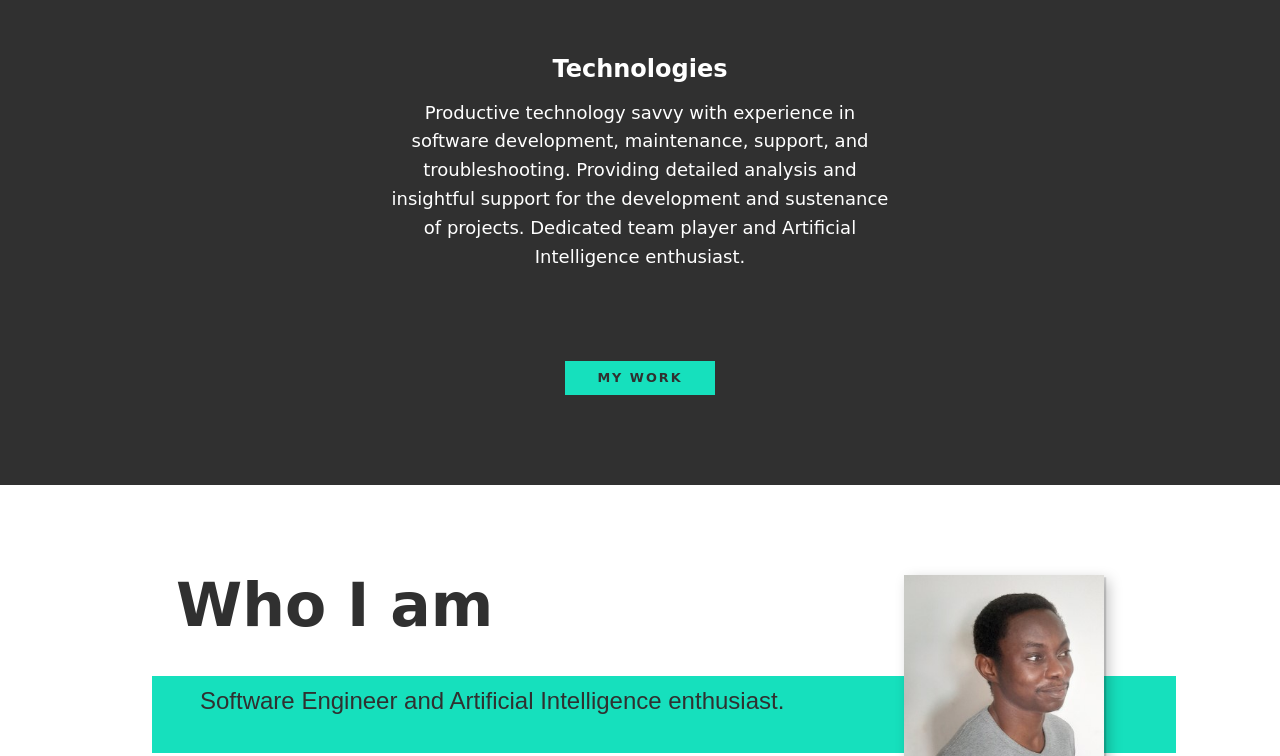
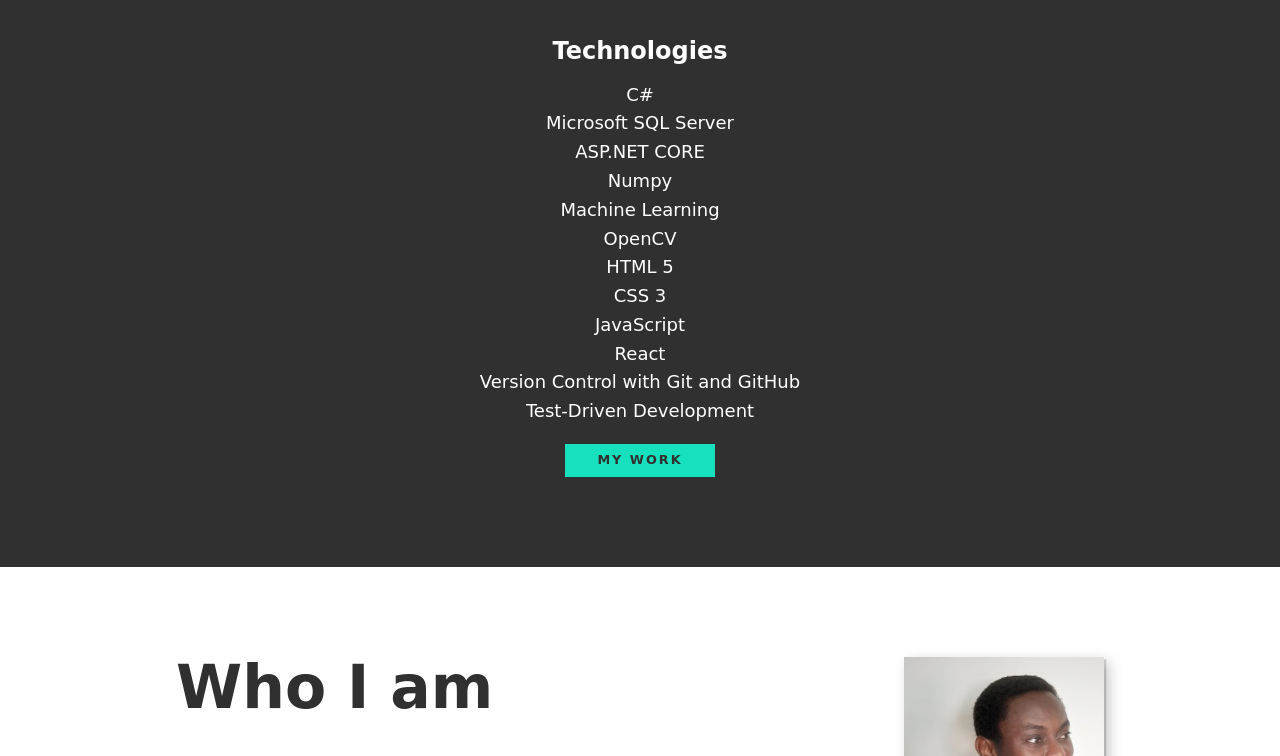
Before and after one commit to Danotsonof/danotsonof.github.io, a plain HTML site: page index.html in a window 1280 px wide. Shown: the part 715-1471 px from the top of the page. Drawn offline with Linux system fonts and the light colour scheme; a web font is replaced by a local one.

Commit message:
updating skills

```diff
--- a/css/site.css
+++ b/css/site.css
@@ -315,9 +315,9 @@
     }
 }
 
-/* My Services */
+/* My Skills */
 
-.my-services {
+.my-skills {
     background-color: var(--clr-dark);
 /*    background-image: url(../image/component_15.png);*/
     background-size: cover;
@@ -325,12 +325,12 @@
     text-align: center;
 }
 
-.section__title--services {
+.section__title--skills {
     color: var(--clr-accent);
     position: relative;
 }
 
-.section__title--services::after {
+.section__title--skills::after {
     content: '';
     display: block;
     width: 2em;
@@ -340,26 +340,20 @@
     opacity: 0.25;
 }
 
-.services {
+.skills {
     margin-bottom: 4em;
-}
-
-.service {
     max-width: 500px;
     margin: 0 auto;
 }
 
-@media (min-width: 800px) {
-    .services {
-        display: flex;
-        max-width: 1000px;
-        margin-left: auto;
-        margin-right: auto;
-    }
-    /* it sets margin left for siblings of the first item */
-    .service + .service {
-        margin-left: 2em;
-    }
+.skills h3 {
+    margin-top: -.75em;
+    margin-bottom: .75em;
+}
+
+.skills ul {
+    list-style-type: none;
+    padding-left: 0;
 }
 
 /* About Me */
--- a/index.html
+++ b/index.html
@@ -22,7 +22,7 @@
         <nav class="nav">
             <ul class="nav__list">
                 <li class="nav__item"><a href="#home" class="nav__link">Home</a></li>
-                <li class="nav__item"><a href="#services" class="nav__link">My Services</a></li>
+                <li class="nav__item"><a href="#skills" class="nav__link">My Skills</a></li>
                 <li class="nav__item"><a href="#about" class="nav__link">About Me</a></li>
                 <li class="nav__item"><a href="#work" class="nav__link">My Work</a></li>
             </ul>
@@ -42,41 +42,27 @@
         <img src="./image/profile.jpg" alt="my profile picture" class="intro__img"/>
     </section>
 
-    <!-- My Services -->
+    <!-- My Skills -->
 
-    <section class="my-services" id="services">
-        <h2 class="section__title section__title--services">What I do</h2>
-        <div class="services">
-
-            <div class="service">
+    <section class="my-skills" id="skills">
+        <h2 class="section__title section__title--skills">What I have used</h2>
+        <div class="skills">
                 <h3>Technologies</h3>
-                <p>
-                    Productive technology savvy with experience in software development, maintenance, support, and troubleshooting.
-                    Providing detailed analysis and insightful support for the development and sustenance of projects.
-                    Dedicated team player and Artificial Intelligence enthusiast.
-                </p>
+                <ul>
+                    <li>C#</li>
+                    <li>Microsoft SQL Server</li>
+                    <li>ASP.NET CORE</li>
+                    <li>Numpy</li>
+                    <li>Machine Learning</li>
+                    <li>OpenCV</li>
+                    <li>HTML 5</li>
+                    <li>CSS 3</li>
+                    <li>JavaScript</li>
+                    <li>React</li>
+                    <li>Version Control with Git and GitHub</li>
+                    <li>Test-Driven Development</li>
+                </ul>
             </div>
-
-            <!-- <div class="service">
-                <h3>Solving Problem</h3>
-                <p>
-                    Productive technology savvy with experience in software development, maintenance, support, and troubleshooting.
-                    Providing detailed analysis and insightful support for the development and sustenance of projects.
-                    Dedicated team player and Artificial Intelligence enthusiast.
-                </p>
-            </div>
-
-            <div class="service">
-                <h3>Development</h3>
-                <p>
-                    Productive technology savvy with experience in software development, maintenance, support, and troubleshooting.
-                    Providing detailed analysis and insightful support for the development and sustenance of projects.
-                    Dedicated team player and Artificial Intelligence enthusiast.
-                </p>
-            </div> -->
-
-        </div>
-
         <a href="#work" class="btn">My Work</a>
     </section>
 
@@ -127,20 +113,20 @@
 <!-- Footer -->
 
 <footer class="footer">
-    <a href="mailto:danotsonof@gmail.com" class="footer__link">send me an email</a>
+    <a href="mailto:danotsonof@gmail.com" target="_blank" class="footer__link">send me an email</a>
     <ul class="social-list">
         <li class="social-list__item">
-            <a href="http://github.com/danotsonof" class="social-list__link">
+            <a href="http://github.com/danotsonof" target="_blank" class="social-list__link">
                 <i class="fab fa-github"></i>
             </a>
         </li>
         <li class="social-list__item">
-            <a href="https://www.linkedin.com/in/otulagun" class="social-list__link">
+            <a href="https://www.linkedin.com/in/otulagun" target="_blank" class="social-list__link">
                 <i class="fab fa-linkedin"></i>
             </a>
         </li>
         <li class="social-list__item">
-            <a href="https://medium.com/@danotsonof" class="social-list__link">
+            <a href="https://medium.com/@danotsonof" target="_blank" class="social-list__link">
                 <i class="fab fa-medium"></i>
             </a>
         </li>
@@ -152,11 +138,11 @@
 
     <footer class="border-top footer text-muted">
         <div class="container">
-            &copy; 2020 - <a href="Privacy">Danotsonof</a>
+            &copy; 2020 - <a href="http://github.com/danotsonof">Danotsonof</a>
         </div>
     </footer>
         <script src="./lib/jquery/dist/jquery.min.js"></script>
         <script src="./lib/bootstrap/dist/js/bootstrap.bundle.min.js"></script>
-        <script src="./js/site.js" asp-append-version="true"></script>
+        <script src="./js/site.js"></script>
 </body>
 </html>
```
